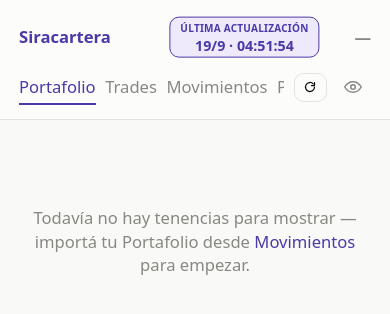
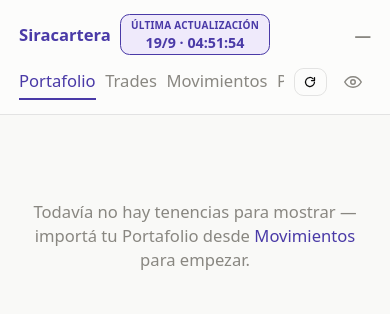
Before and after one commit to siracuervo/carteraIEB, a Next.js app: page / in a window 390 px wide. Shown: the top 314 px of the page. Built offline with nearby package versions, Linux system fonts and the light colour scheme; no server answers.

Commit message:
Update % android app

```diff
--- a/app/components/DolarCCLEnVivo.js
+++ b/app/components/DolarCCLEnVivo.js
@@ -47,7 +47,7 @@ export default function DolarCCLEnVivo({ referencia, parte = "todo" }) {
 
   const bloqueActualizacion = ts ? (
     <span
-      className="absolute top-1/2 left-1/2 flex min-w-0 -translate-x-1/2 -translate-y-1/2 flex-col items-center gap-0 rounded-lg border px-2 py-0.5 text-center sm:static sm:mx-0 sm:translate-x-0 sm:translate-y-0 sm:flex-row sm:items-center sm:gap-3 sm:px-2.5 sm:py-1.5 sm:text-left"
+      className="flex min-w-0 flex-col items-center gap-0 rounded-lg border px-2 py-0.5 text-center sm:flex-row sm:items-center sm:gap-3 sm:px-2.5 sm:py-1.5 sm:text-left"
       style={{ borderColor: "var(--marca)", background: "var(--marca-suave)" }}
       title="Momento de la última actualización de precios"
     >
@@ -67,7 +67,7 @@ export default function DolarCCLEnVivo({ referencia, parte = "todo" }) {
     <>
       <span className="hidden text-xs sm:inline" style={{ color: "var(--text-muted)" }}>Dólar CCL</span>
       <span
-        className="absolute top-1/2 right-0 flex -translate-y-1/2 items-center gap-1.5 text-sm font-semibold tabular-nums sm:static sm:translate-y-0 sm:ml-0"
+        className="flex items-center gap-1.5 text-sm font-semibold tabular-nums"
         style={{ color: enVivo ? "var(--text-primary)" : "var(--text-muted)" }}
         title="Dólar CCL en tiempo real"
       >
@@ -84,13 +84,13 @@ export default function DolarCCLEnVivo({ referencia, parte = "todo" }) {
   );
 
   if (parte === "ccl") {
-    return <div className="flex items-center gap-1.5 whitespace-nowrap">{bloqueCCL}</div>;
+    return <div className="flex min-w-0 items-center justify-end gap-1.5 whitespace-nowrap">{bloqueCCL}</div>;
   }
   if (parte === "actualizacion") {
-    return <div className="flex items-center gap-1.5 whitespace-nowrap">{bloqueActualizacion}</div>;
+    return <div className="flex min-w-0 items-center justify-center gap-1.5 whitespace-nowrap">{bloqueActualizacion}</div>;
   }
   return (
-    <div className="relative flex min-h-[46px] w-full items-center gap-1.5 whitespace-nowrap sm:min-h-0">
+    <div className="flex w-full items-center justify-between gap-1.5 whitespace-nowrap">
       {bloqueActualizacion}
       {bloqueCCL}
     </div>
--- a/app/layout.js
+++ b/app/layout.js
@@ -43,12 +43,15 @@ export default function RootLayout({ children }) {
         <ProveedorPrivacidad>
           <header className="border-b" style={{ borderColor: "var(--border)", background: "var(--surface-1)" }}>
             <div className="mx-auto flex max-w-7xl flex-col gap-2 px-4 py-3 sm:flex-row sm:items-center sm:gap-6 sm:px-6 lg:px-8">
-              <div className="flex items-center gap-1.5">
-                <span className="shrink-0 text-sm font-bold" style={{ color: "var(--marca)" }}>
+              <div className="grid grid-cols-[1fr_auto_1fr] items-center gap-1 sm:hidden">
+                <span className="shrink-0 justify-self-start text-sm font-bold" style={{ color: "var(--marca)" }}>
                   Siracartera
                 </span>
-                <div className="flex min-w-0 flex-1 items-center gap-1.5 sm:hidden">
-                  <DolarCCLEnVivo />
+                <div className="flex min-w-0 justify-center">
+                  <DolarCCLEnVivo parte="actualizacion" />
+                </div>
+                <div className="flex min-w-0 justify-end">
+                  <DolarCCLEnVivo parte="ccl" />
                 </div>
               </div>
               <div className="flex min-w-0 items-center gap-2 sm:hidden">
```
